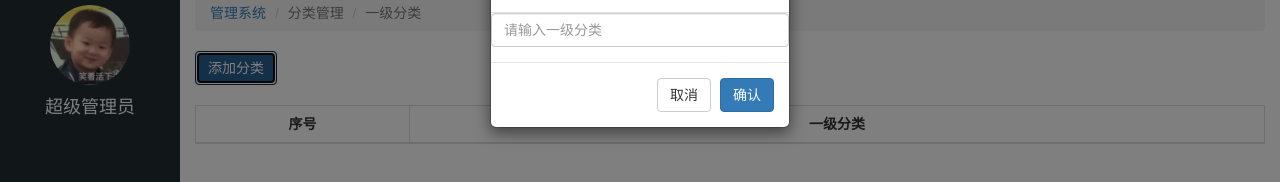
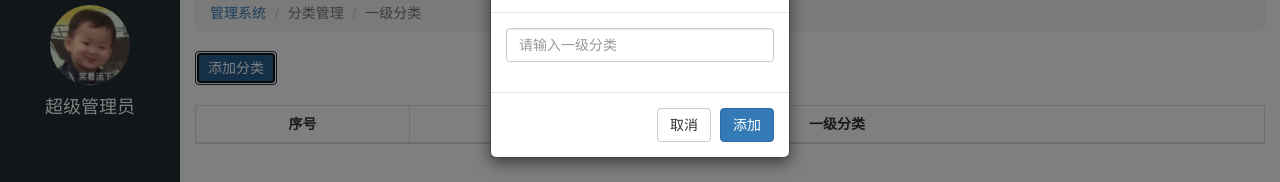
Before and after one commit to 664100753/letao_SH20, a website: page public/back/first.html in a window 1280 px wide. Both pictures are taken after a click on the button "添加分类". Shown: the part 75-257 px from the top of the page. Drawn offline with Linux system fonts and the light colour scheme; no server answers.

Commit message:
一级分类整体功能完成

```diff
--- a/public/back/first.html
+++ b/public/back/first.html
@@ -63,7 +63,7 @@
     <!--表格的设置-->
     <div class="lt_content">
       <!--添加按钮-->
-      <button class='btn btn-primary'>添加分类</button>
+      <button class='btn btn-primary' id="addBtn">添加分类</button>
       <table class="table table-bordered table-hover">
         <thead>
           <tr>
@@ -107,38 +107,28 @@
   </div>
 </div>
 
-
-
-
-
-
-
-
-
-
-
 <!--天加模态框-->
 <!-- Small modal -->
 <div class="modal fade in" id="addModal">
   <div class="modal-dialog modal-sm">
+    <!--表单-->
+    <form id="form">
         <div class="modal-content">
           <div class="modal-header">
             <button type="button" class="close" data-dismiss="modal"><span>&times;</span></button>
             <h4 class="modal-title">添加分类</h4>
           </div>
-      <!--表单-->
-      <form>
+          <div class="modal-body">
             <div class="form-group">
-
-          <input type="text" class="form-control" placeholder="请输入一级分类">
+              <input type="text" name="categoryName" class="form-control" placeholder="请输入一级分类">
+            </div>
+          </div>
+          <div class="modal-footer">
+            <button type="button" class="btn btn-default" data-dismiss="modal">取消</button>
+            <button type="submit" class="btn btn-primary">添加</button>
+          </div>
         </div>
     </form>
-
-      <div class="modal-footer">
-        <button type="button" class="btn btn-default" data-dismiss="modal">取消</button>
-        <button type="button" class="btn btn-primary" id="addBtn">确认</button>
-      </div>
-    </div>
   </div>
 </div>
 
@@ -147,7 +137,7 @@
 <script type="text/html" id="tpl">
   {{ each rows v i }}
   <tr>
-    <td>{{ i + 1 + (page -1) * size }}</td>
+    <td data-id="{{ v.id }}">{{ i + 1 + (page -1) * size }}</td>
     <td>{{ v.categoryName }}</td>
   </tr>
   {{ /each }}
--- a/public/back/js/first.js
+++ b/public/back/js/first.js
@@ -4,15 +4,15 @@
 //发送ajax,动态渲染数据
 $(function(){
 
-  var currentPage;
-  var pageSize;
+  var currentPage = 1;
+  var pageSize = 5;
   function render(){
     $.ajax({
       type:'get',
       url:'/category/queryTopCategoryPaging',
       data:{
-        page:currentPage || 1,
-        pageSize:pageSize || 5
+        page:currentPage,
+        pageSize:pageSize
       },
       dataType:'json',
       success:function( info ){
@@ -43,9 +43,64 @@ $(function(){
    render();
 
   //点击添加分类按钮模态框显示
-  $('.lt_content .btn').on('click',function(){
+  $('#addBtn').click(function(){
     //让模态框显示
     $('#addModal').modal('show');
+
+  });
+
+  //点击确认按钮,进行表单校验
+  $('#form').bootstrapValidator({
+    // 指定校验时的图标显示
+    feedbackIcons: {
+      // 校验成功的
+      valid: 'glyphicon glyphicon-ok',
+      invalid: 'glyphicon glyphicon-remove',
+      validating: 'glyphicon glyphicon-refresh'
+    },
+    //配置字段 categoryName
+    fields: {
+      categoryName:{
+        validators:{
+          //非空校验
+          notEmpty:{
+            message:'请输入一级分类'
+          }
+        }
+      }
+    }
+  })
+
+  //阻止表单默认提交,利用ajax进行数据请求
+  $('#form').on('success.form.bv',function( e ){
+    //阻止form表单默认发送
+    e.preventDefault();
+    //获取添加的数据
+    var data = $('#form').serialize();
+    //发送ajax请求
+    $.ajax({
+      url:'/category/addTopCategory',
+      type:'post',
+      data:data,
+      dataType:'json',
+      success:function( info ){
+        // console.log(info)
+        if(info.success){
+          //隐藏模态框
+          $('#addModal').modal('hide');
+          //重新渲染页面
+          //当前页
+          currentPage = 1;
+          render();
+
+
+          //重置表单
+          //获取表单实例,再调用其它方法
+          //传true表示内容和状态都进行重置
+          var validator = $('#form').data('bootstrapValidator').resetForm( true );
+        }
+      }
+    })
   })
 
 
```
Lines whose indentation alone changed are shown as unchanged.
